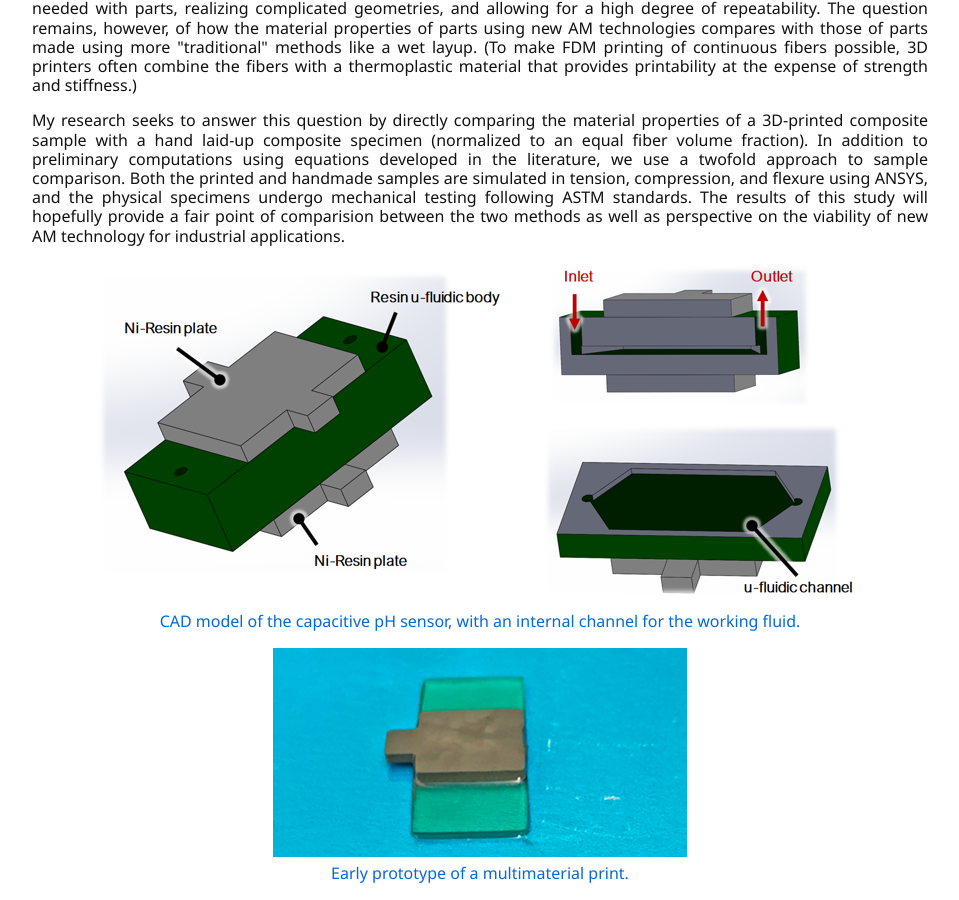
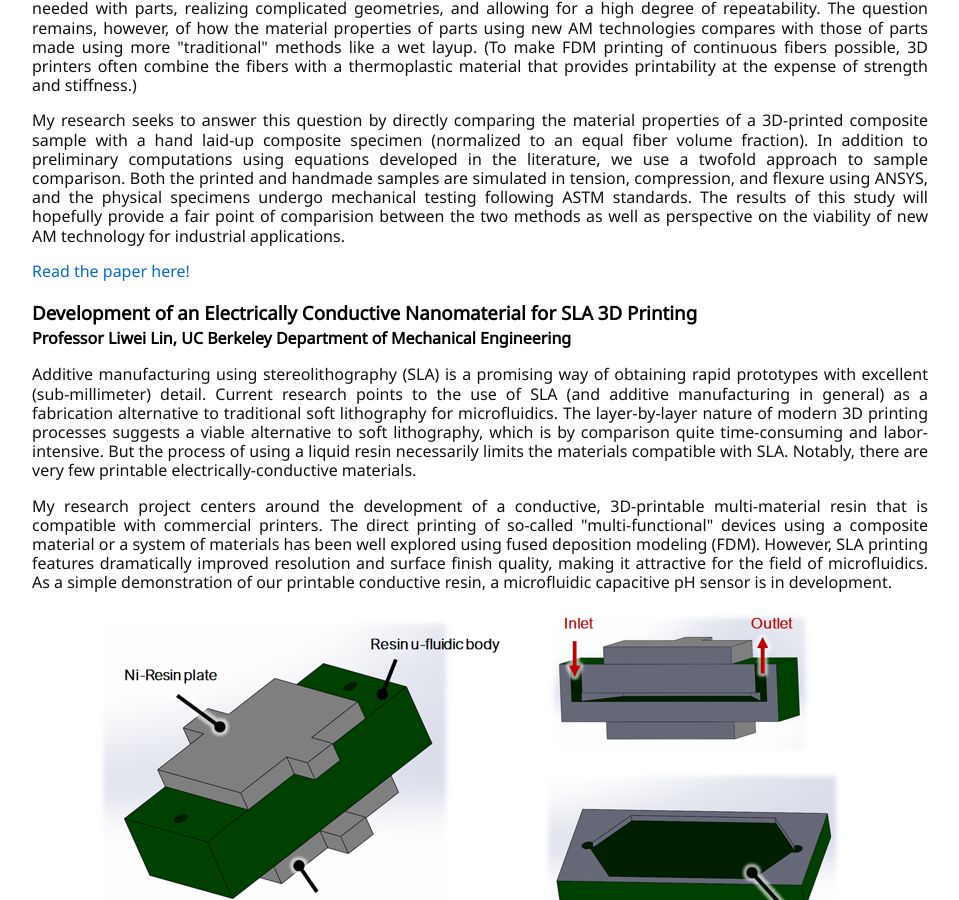
Before and after one commit to carbonheliumnitrogen/carbonheliumnitrogen.github.io, a Jekyll site: the page built from projects.html, in a window 1280 px wide and 900 px high, scrolled down 618 px. Shown: the whole window, without its empty margins (160-1119 px from the left). Built offline with Jekyll 4.4.1, drawn with Linux system fonts in a browser that asks for light colours; some of the changed lines change nothing that is shown.

Commit message:
Update projects.html

```diff
--- a/projects.html
+++ b/projects.html
@@ -41,7 +41,7 @@ text-align: center;
 	<h4>Professor Grace Gu, UC Berkeley Department of Mechanical Engineering</h4>
 	<p>Composite materials present an attractive solution to the problem of material selection for many applications. In particular, carbon fiber-reinforced polymer (CFRP) composites are known for their high strength-to-weight and stiffness-to-weight ratios, which make them excellent structural materials. CFRP composites are used in a wide variety of industries; you'll see them in automobiles, boats, golf clubs, skateboards, and rockets. A recent development in the composites industry is the advent of additive manufacturing (AM) methods that can automate the fiber placement process. Compared to "traditional" methods like wet layups and compression molding, which often requires the use of an autoclave. Years of development of these "traditional" manufacturing methods have yielded well-known techniques that produce excellent finished products. But AM presents an attractive alternative, greatly reducing "hands-on" time needed with parts, realizing complicated geometries, and allowing for a high degree of repeatability. The question remains, however, of how the material properties of parts using new AM technologies compares with those of parts made using more "traditional" methods like a wet layup. (To make FDM printing of continuous fibers possible, 3D printers often combine the fibers with a thermoplastic material that provides printability at the expense of strength and stiffness.)</p>
 	<p> My research seeks to answer this question by directly comparing the material properties of a 3D-printed composite sample with a hand laid-up composite specimen (normalized to an equal fiber volume fraction). In addition to preliminary computations using equations developed in the literature, we use a twofold approach to sample comparison. Both the printed and handmade samples are simulated in tension, compression, and flexure using ANSYS, and the physical specimens undergo mechanical testing following ASTM standards. The results of this study will hopefully provide a fair point of comparision between the two methods as well as perspective on the viability of new AM technology for industrial applications.</p>
-	<p> <a href="https://doi.org/10.1016/j.ijlmm.2021.04.001> Read the paper here! </a> </p>
+	<p> <a href="https://doi.org/10.1016/j.ijlmm.2021.04.001"> Read the paper here! </a> </p>
 
 
 	<h3>Development of an Electrically Conductive Nanomaterial for SLA 3D Printing</h3>
```
